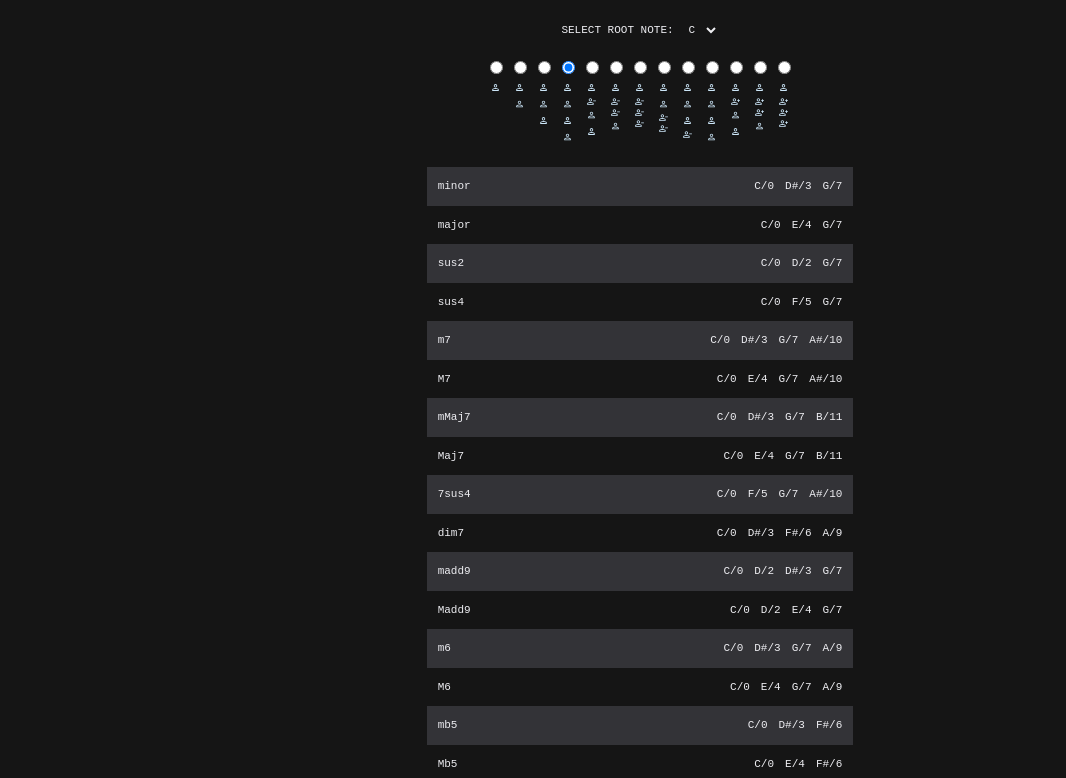
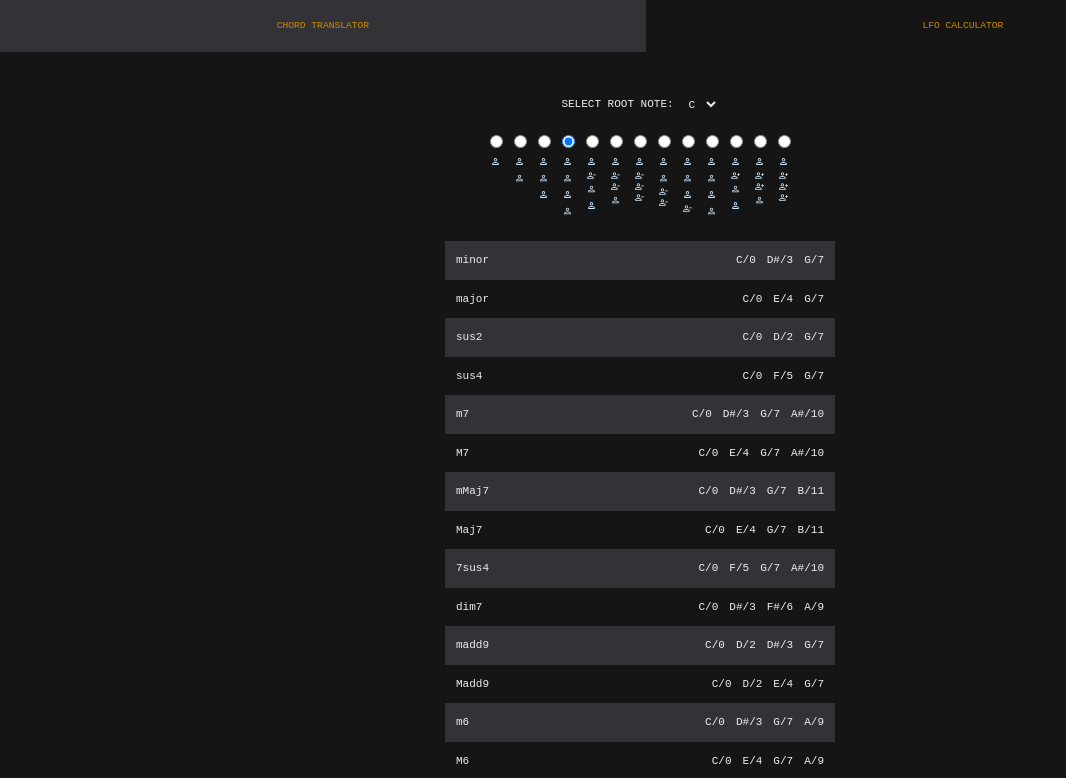
Before and after one commit to rtrigoso/chord-machine-app, a Preact app: page / in a window 1280 px wide. Shown: the top 778 px of the page, without its empty margins (0-1066 px from the left). Built offline with nearby package versions, Linux system fonts and the light colour scheme.

Commit message:
implement lfo tool and tabs

```diff
--- a/package.json
+++ b/package.json
@@ -24,7 +24,7 @@
     "@types/lodash": "^4.17.7",
     "jsdom": "^25.0.0",
     "typescript": "^5.5.3",
-    "vite": "^5.4.1",
-    "vitest": "^2.0.5"
+    "vite": "^6.2.5",
+    "vitest": "^3.1.1"
   }
 }
--- a/src/app.tsx
+++ b/src/app.tsx
@@ -1,9 +1,40 @@
+import { useSignal } from '@preact/signals';
+import TabContent from './components/TabContent';
+import TabOption from './components/TabOption';
 import ChordCalculator from './composites/chord-calculator';
+import LFOCalculator from './composites/lfo-calculator';
 
 export function App() {
+  const selected = useSignal('chords');
+  const selectTab = (id: string) => {
+    selected.value = id;
+  }
+  const isSelected = (id: string) => id === selected.value;
+
   return (
-    <div class="flex justify-evenly">
-      <ChordCalculator />
+    <div class="w-full">
+      <div class="relative right-0">
+        <ul class="relative flex flex-wrap h-min list-none rounded-md bg-elektron-primary" data-tabs="tabs" role="list">
+          <TabOption
+            id="chords"
+            label='chord translator'
+            selected={isSelected('chords')}
+            onClick={() => selectTab('chords')} />
+          <TabOption
+            id="lfo"
+            label='lfo calculator'
+            selected={isSelected('lfo')}
+            onClick={() => selectTab('lfo')} />
+        </ul>
+        <div data-tab-content="" class="px-5 py-2">
+          <TabContent id="chords" selected={isSelected('chords')}>
+            <ChordCalculator />
+          </TabContent>
+          <TabContent id="chords" selected={isSelected('lfo')}>
+            <LFOCalculator />
+          </TabContent>
+        </div>
+      </div>
     </div>
-  )
+  );
 }
--- /dev/null
+++ b/src/components/TabContent.tsx
@@ -0,0 +1,17 @@
+import { ComponentChildren } from "preact";
+
+interface TabContentProps {
+    id: string;
+    children: ComponentChildren;
+    selected: boolean;
+}
+
+export default function TabContent(props: TabContentProps) {
+    return (
+        <div
+            id={props.id} role="tabpanel"
+            class={`flex justify-center ${props.selected ? "" : "hidden opacity-0"}`} >
+            {props.children}
+        </div>
+    )
+}
--- /dev/null
+++ b/src/components/TabOption.tsx
@@ -0,0 +1,29 @@
+import { Component } from "preact";
+
+interface TabOptionProps {
+    label: string;
+    id: string;
+    selected: boolean;
+    onClick(): void
+}
+
+export default class TabOption extends Component<TabOptionProps> {
+    constructor(props: TabOptionProps) {
+        super(props);
+    }
+
+    render() {
+        return (
+            <li class={`z-30 flex-auto text-center ${this.props.selected ? 'bg-elektron-secondary' : 'bg-elektron-primary'}`}>
+                <a onClick={this.props.onClick}
+                    class="z-30 flex items-center justify-center w-full px-0 py-2 text-sm mb-0 transition-all ease-in-out border-0 rounded-md cursor-pointer text-yellow-600 bg-inherit"
+                    data-tab-target=""
+                    role="tab"
+                    aria-selected={this.props.selected}
+                    aria-controls={this.props.id}>
+                    {this.props.label}
+                </a>
+            </li>
+        )
+    }
+}
--- /dev/null
+++ b/src/composites/lfo-calculator.tsx
@@ -0,0 +1,51 @@
+import { useSignal } from "@preact/signals";
+import { STEP_LOOP_OPTIONS } from "@/constants/music";
+import { CalculateOptions } from "@/utils/lfo";
+import { JSX } from "preact/jsx-runtime";
+import { get } from "lodash";
+
+export default function ChordCalculator() {
+    const optionKeys = Object.keys(STEP_LOOP_OPTIONS);
+    const selected = useSignal(optionKeys[0]);
+
+    function selectOption(evt: JSX.TargetedInputEvent<HTMLSelectElement>) {
+        const value = get(evt, 'target.value', optionKeys[0]);
+        selected.value = value;
+    }
+
+    return (
+        <div class="flex flex-col m-2 gap-2 md:w-1/3 w-full">
+            <label for="step-count" class="flex flex-col justify-center gap-1">
+                Repeat loop every
+                <select
+                    name="step-count"
+                    id="step-count"
+                    class="rounded-md cursor-pointer border border-dashed border-white text-center p-1"
+                    onInput={selectOption}>
+                    {
+                        optionKeys.map(key => (
+                            <option value={key} class="decoration-wavy font-bold font-serif">{
+                                STEP_LOOP_OPTIONS[key]
+                            }</option>
+                        ))
+                    }
+                </select> step{parseFloat(selected.value) > 1 ? 's' : ''} using the following parameter values
+                <div class="flex flex-col justify-center gap-1">
+                    <div class="flex justify-between">
+                        <div>Speed:</div>
+                        <div>Mult:</div>
+                    </div>
+                    {
+                        CalculateOptions(parseFloat(selected.value))
+                            .map(data => (
+                                <div class="flex justify-between">
+                                    <div>{data.spd}</div>
+                                    <div>{data.mult}</div>
+                                </div>
+                            ))
+                    }
+                </div>
+            </label>
+        </div>
+    )
+}
--- a/src/constants/music.ts
+++ b/src/constants/music.ts
@@ -179,3 +179,39 @@ export const BALANCE_MAP: Array<Balance> = [
         noteOctaves: [0, 1, 1, 1]
     }
 ];
+
+export const BASE = 2048; //0.0078125
+export const SPEEDS = [1, 2, 4, 8, 16, 32, 64];
+export const MULTIPLIER = [
+    1, 2, 4, 8, 16, 32, 64, 128, 256, 512, 1024, 2048
+];
+
+export interface STEP_LOOP_OPTIONS_TYPE {
+    [key:string]: string
+}
+
+export const STEP_LOOP_OPTIONS: STEP_LOOP_OPTIONS_TYPE = {
+    2048: '128 bars / 2048',
+    1024: '64 bars / 1024',
+    512: '32 bars / 512',
+    256: '16 bars / 256',
+    128: '8 bars / 128',
+    64: '4 bars / 64',
+    32: '2 bars / 32',
+    16: '1 bars / 16',
+    8: '8',
+    4: '4',
+    2: '2',
+    1: '1',
+    0.5: 'twice every',
+    0.25: 'four times every',
+    0.0625: 'sixteen times every',
+    0.03125: 'thirty-two times every step',
+    0.015625: 'sixty-four times every step'
+}
+
+export interface Multiplier {
+    label: string;
+    value: number;
+    isStatic: boolean;
+};
--- /dev/null
+++ b/src/utils/lfo.ts
@@ -0,0 +1,18 @@
+import { BASE, MULTIPLIER, SPEEDS } from "@/constants/music";
+
+export function CalculateOptions(stepsValue: number) {
+    const desiredSteps = stepsValue
+
+    let combinations = [];
+    for (let spd of SPEEDS) {
+        for (let mult of MULTIPLIER) {
+            const calculatedSteps = BASE / (spd * mult);
+
+            if (Math.abs(calculatedSteps - desiredSteps) < 0.0001) {
+                combinations.push({ spd, mult });
+            }
+        }
+    }
+
+    return combinations;
+}
```
Also changed, not shown: 1 other file (tests, documents, lock files or other folders).
